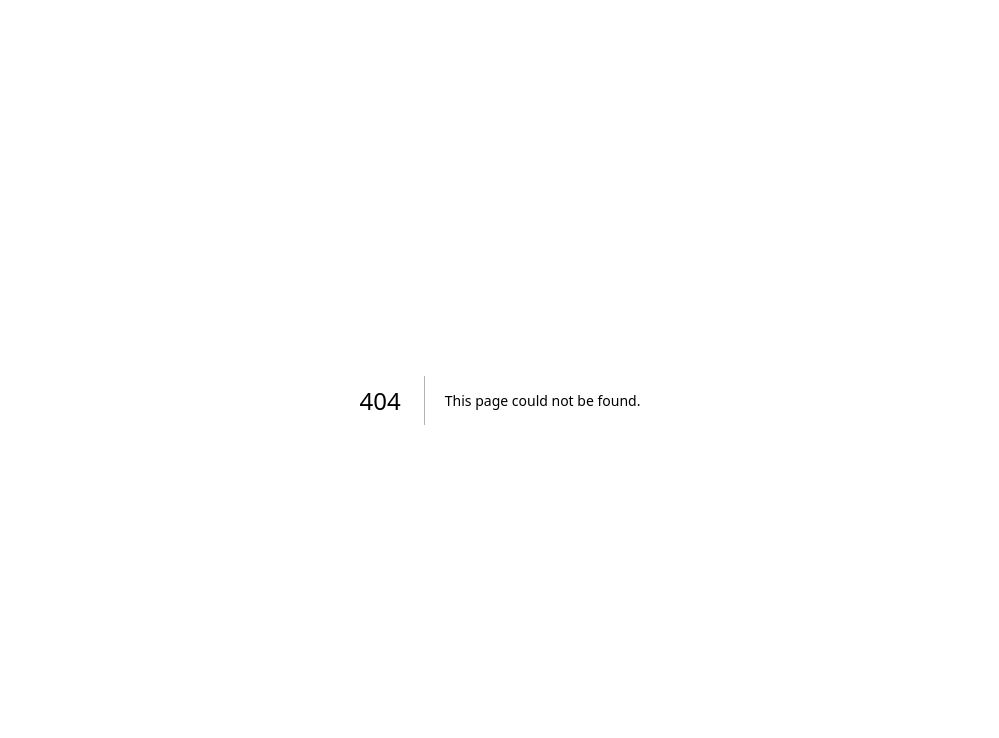
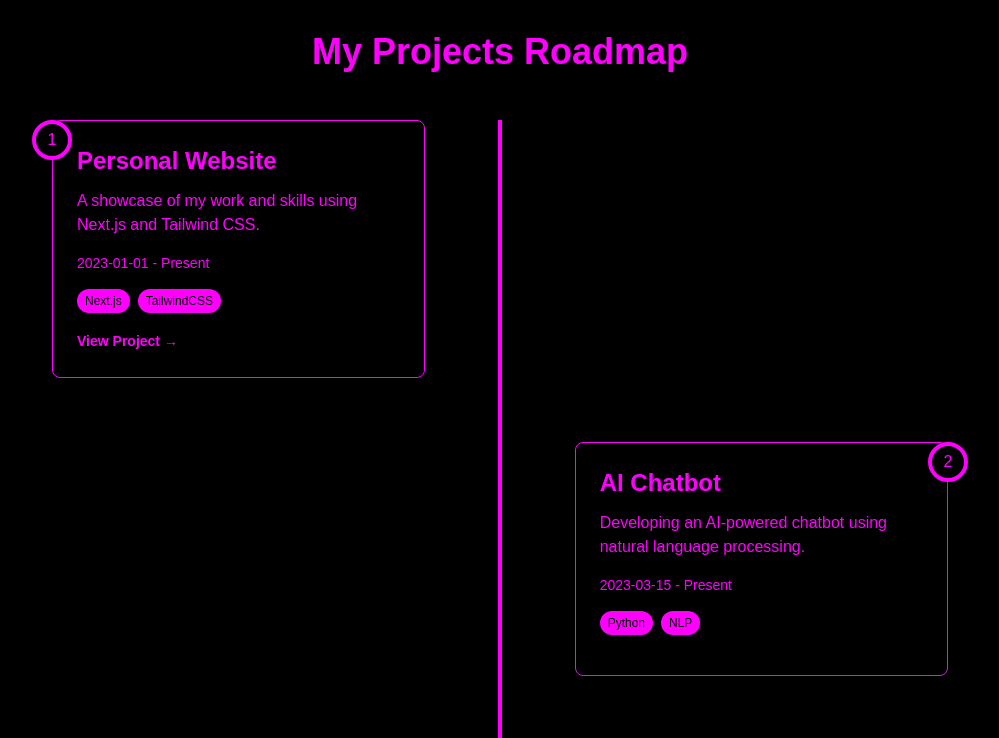
Before and after one commit to Djai284/website, a Next.js app: page /projects in a window 1280 px wide. Before the commit this address had no page. Shown: the top 738 px of the page, without its empty margins (140-1139 px from the left). Built offline with nearby package versions, Linux system fonts and the light colour scheme.

Commit message:
added links

```diff
--- a/src/app/layout.tsx
+++ b/src/app/layout.tsx
@@ -1,6 +1,7 @@
 import type { Metadata } from "next";
 import localFont from "next/font/local";
 import "./globals.css";
+import { ThemeProvider } from "../components/theme-provider";
 
 const geistSans = localFont({
   src: "./fonts/GeistVF.woff",
@@ -28,7 +29,7 @@ export default function RootLayout({
       <body
         className={`${geistSans.variable} ${geistMono.variable} antialiased`}
       >
-        {children}
+        <ThemeProvider>{children}</ThemeProvider>
       </body>
     </html>
   );
--- a/src/app/page.tsx
+++ b/src/app/page.tsx
@@ -1,16 +1,12 @@
-"use client";
 import React from "react";
-import { ThemeProvider } from "../components/theme-provider";
 import FloatingNetworkBackground from "@/components/floating-network";
 import { Content } from "@/components/landing";
 
 const App: React.FC = () => {
   return (
-    <ThemeProvider>
-      <FloatingNetworkBackground nodeCount={30} connectionDistance={150} maxNodes={70}>
-        <Content />
-      </FloatingNetworkBackground>
-    </ThemeProvider>
+    <FloatingNetworkBackground nodeCount={30} connectionDistance={150} maxNodes={70}>
+      <Content />
+    </FloatingNetworkBackground>
   );
 };
 
--- /dev/null
+++ b/src/app/projects/page.tsx
@@ -0,0 +1,144 @@
+"use client";
+import React, { useRef, useEffect, useState } from "react";
+import { motion } from "framer-motion";
+import { useTheme } from "../../components/theme-provider";
+import { twMerge } from "tailwind-merge";
+
+interface Project {
+  id: string;
+  name: string;
+  description: string;
+  startDate: string;
+  endDate: string | null;
+  skills: string[];
+  url?: string;
+}
+
+const projects: Project[] = [
+  {
+    id: "1",
+    name: "Personal Website",
+    description: "A showcase of my work and skills using Next.js and Tailwind CSS.",
+    startDate: "2023-01-01",
+    endDate: null,
+    skills: ["Next.js", "TailwindCSS"],
+    url: "https://jai.place",
+  },
+  {
+    id: "2",
+    name: "AI Chatbot",
+    description: "Developing an AI-powered chatbot using natural language processing.",
+    startDate: "2023-03-15",
+    endDate: null,
+    skills: ["Python", "NLP"],
+  },
+  {
+    id: "3",
+    name: "Mobile App",
+    description: "A cross-platform mobile app built with React Native.",
+    startDate: "2022-11-01",
+    endDate: "2023-02-28",
+    skills: ["React Native", "Expo"],
+    url: "https://github.com/Djai284/mobile-app",
+  },
+];
+
+const ProjectsTimeline: React.FC = () => {
+  const theme = useTheme();
+  const [visibleItems, setVisibleItems] = useState<number[]>([]);
+  const timelineRef = useRef<HTMLDivElement>(null);
+
+  useEffect(() => {
+    const observer = new IntersectionObserver(
+      (entries) => {
+        entries.forEach((entry) => {
+          if (entry.isIntersecting) {
+            const itemId = Number(entry.target.getAttribute("data-id"));
+            setVisibleItems((prev) => [...prev, itemId]);
+            observer.unobserve(entry.target);
+          }
+        });
+      },
+      { threshold: 0.2, root: null }
+    );
+
+    const items = timelineRef.current?.querySelectorAll(".timeline-item");
+    items?.forEach((item) => observer.observe(item));
+
+    return () => observer.disconnect();
+  }, []);
+
+  return (
+    <div className="min-h-screen p-8" style={{ backgroundColor: theme.baseColor, color: theme.accentColor }}>
+      <h1 className="text-4xl font-bold mb-12 text-center">
+        My Projects Roadmap
+      </h1>
+      <div className="relative max-w-4xl mx-auto" ref={timelineRef}>
+        <div className="absolute w-1 bg-gray-300 h-full left-1/2 transform -translate-x-1/2" style={{ backgroundColor: theme.accentColor }}></div>
+        {projects.map((project, index) => (
+          <motion.div
+            key={project.id}
+            data-id={index}
+            className={`timeline-item mb-16 relative flex ${
+              index % 2 === 0 ? "flex-row-reverse" : "flex-row"
+            }`}
+            initial={{ opacity: 0, y: 50 }}
+            animate={visibleItems.includes(index) ? { opacity: 1, y: 0 } : {}}
+            transition={{ duration: 0.5, delay: index * 0.1 }}
+          >
+            <div
+              className={`w-10 h-10 absolute top-0 rounded-full flex items-center justify-center z-10 ${
+                index % 2 === 0 ? "-left-5" : "-right-5"
+              } border-4 shadow-lg`}
+              style={{ backgroundColor: theme.baseColor, borderColor: theme.accentColor, color: theme.accentColor }}
+            >
+              {index + 1}
+            </div>
+            <div
+              className={`w-5/12 p-6 shadow-xl rounded-lg ${
+                index % 2 === 0 ? "mr-auto" : "ml-auto"
+              }`}
+              style={{ backgroundColor: theme.baseColor, borderColor: theme.accentColor, borderWidth: '1px' }}
+            >
+              <h2 className="text-2xl font-semibold mb-3" style={{ color: theme.accentColor }}>
+                {project.name}
+              </h2>
+              <p className="mb-4" style={{ color: theme.accentColor }}>
+                {project.description}
+              </p>
+              <div className="flex justify-between items-center mb-4">
+                <span className="text-sm" style={{ color: theme.accentColor }}>
+                  {project.startDate} - {project.endDate || "Present"}
+                </span>
+              </div>
+              <div className="flex flex-wrap gap-2 mb-4">
+                {project.skills.map((skill) => (
+                  <span
+                    key={skill}
+                    className="text-xs px-2 py-1 rounded-full"
+                    style={{ backgroundColor: theme.accentColor, color: theme.baseColor }}
+                  >
+                    {skill}
+                  </span>
+                ))}
+              </div>
+              {project.url && (
+                <a
+                  href={project.url}
+                  target="_blank"
+                  rel="noopener noreferrer"
+                  className="text-sm font-semibold hover:opacity-80 transition-opacity"
+                  style={{ color: theme.accentColor }}
+                >
+                  View Project →
+                </a>
+              )}
+            </div>
+          </motion.div>
+        ))}
+      </div>
+    </div>
+  );
+};
+
+export default ProjectsTimeline;
--- /dev/null
+++ b/src/app/projects/page3.tsx
@@ -0,0 +1,82 @@
+"use client";
+import React from "react";
+import { useTheme } from "../../components/theme-provider";
+
+interface Project {
+  id: string;
+  name: string;
+  description: string;
+  startDate: string;
+  endDate: string | null;
+  status: "Ongoing" | "Completed" | "On Hold";
+  skills: string[];
+  url?: string;
+  eventType: string;
+  tags: string[];
+}
+
+const projects: Project[] = [
+  {
+    id: "1",
+    name: "Personal Website",
+    description: "A showcase of my work and skills using Next.js and Tailwind CSS.",
+    startDate: "2023-01-01",
+    endDate: null,
+    status: "Ongoing",
+    skills: ["Next.js", "TailwindCSS"],
+    url: "https://jai.place",
+    eventType: "personal",
+    tags: ["web-development", "personal-projects"],
+  },
+  {
+    id: "2",
+    name: "AI Chatbot",
+    description: "Developing an AI-powered chatbot using natural language processing.",
+    startDate: "2023-03-15",
+    endDate: null,
+    status: "Ongoing",
+    skills: ["Python", "NLP"],
+    eventType: "work",
+    tags: ["ai", "nlp"],
+  },
+  {
+    id: "3",
+    name: "Mobile App",
+    description: "A cross-platform mobile app built with React Native.",
+    startDate: "2022-11-01",
+    endDate: "2023-02-28",
+    status: "Completed",
+    skills: ["React Native", "Expo"],
+    url: "https://github.com/Djai284/mobile-app",
+    eventType: "work",
+    tags: ["react-native", "mobile-app"],
+  },
+];
+
+const ProjectsTimeline: React.FC = () => {
+  const theme = useTheme();
+
+  return (
+    <div style={{ backgroundColor: theme.baseColor, color: theme.accentColor, padding: '20px' }}>
+      <h1 style={{ fontSize: '24px', fontWeight: 'bold', marginBottom: '20px', textAlign: 'center' }}>
+        My Projects Roadmap
+      </h1>
+
+      <div>
+        {projects.map((project, index) => (
+          <div key={project.id} style={{ marginBottom: '20px', border: `1px solid ${theme.accentColor}`, padding: '10px' }}>
+            <h2 style={{ fontSize: '20px', fontWeight: 'bold' }}>{project.name}</h2>
+            <p>{project.description}</p>
+            <p>Start Date: {project.startDate}</p>
+            <p>End Date: {project.endDate || "Ongoing"}</p>
+            <p>Status: {project.status}</p>
+            <p>Skills: {project.skills.join(", ")}</p>
+            {project.url && <a href={project.url} style={{ color: theme.accentColor }}>View Project</a>}
+          </div>
+        ))}
+      </div>
+    </div>
+  );
+};
+
+export default ProjectsTimeline;
--- a/src/components/floating-network.tsx
+++ b/src/components/floating-network.tsx
@@ -1,3 +1,4 @@
+"use client";
 import React, { useEffect, useRef, useCallback, useState } from "react";
 import { useTheme } from "./theme-provider";
 
--- a/src/components/landing.tsx
+++ b/src/components/landing.tsx
@@ -8,7 +8,15 @@ import pfp from "../app/images/jai.png";
 export const Content: React.FC = () => {
   const theme = useTheme();
 
-  const navItems = ["Blog", "Projects", "Resume"];
+  const navItems = [
+    { name: "Blog", url: "https://blog.jai.place/" },
+    { name: "Projects", url: "/projects" },
+    {
+      name: "Resume",
+      url: "https://firebasestorage.googleapis.com/v0/b/personal-website-f0071.appspot.com/o/dhananjai-ft-resume.pdf?alt=media&token=8f2b6f88-6298-44db-b3f5-21c9307682cd",
+    },
+  ];
+
   const socialLinks = [
     { name: "GitHub", url: "https://github.com/Djai284" },
     {
@@ -30,29 +38,28 @@ export const Content: React.FC = () => {
   };
 
   const getTextColor = () => {
-    console.log(theme.name);
     return theme.type === "light" ? "text-gray-800" : "text-white";
   };
 
   return (
     <div className="flex flex-col items-center justify-center min-h-screen text-center p-4 pointer-events-none">
-      <div className={twMerge("p-8 rounded-lg shadow-lg max-w-4xl w-full pointer-events-auto", getContainerStyle())}>
+      <div
+        className={twMerge(
+          "p-8 rounded-lg shadow-lg max-w-4xl w-full pointer-events-auto",
+          getContainerStyle()
+        )}
+      >
         <div className="flex flex-col md:flex-row items-center justify-center mb-8">
           <div className="md:w-1/3 mb-6 md:mb-0">
-            <AnimatedImage
-              src={pfp}
-              alt="Jai"
-              width={192}
-              height={192}
-            />
-            <div className="flex justify-center space-x-4">
+            <AnimatedImage src={pfp} alt="Jai" width={192} height={192} />
+            <div className="flex justify-center space-x-4 mt-4">
               {socialLinks.map((link) => (
                 <a
                   key={link.name}
                   href={link.url}
                   className={twMerge(
                     "text-sm hover:underline transition-colors duration-300",
-                    theme.accentColor
+                    `text-[${theme.accentColor}]`
                   )}
                   target="_blank"
                   rel="noopener noreferrer"
@@ -69,7 +76,8 @@ export const Content: React.FC = () => {
                 getTextColor()
               )}
             >
-              hey, i&apos;m jai <span className={theme.accentColor}>👋</span>
+              hey, i&apos;m jai{" "}
+              <span className={`text-[${theme.accentColor}]`}>👋</span>
             </h1>
             <p
               className={twMerge(
@@ -77,21 +85,29 @@ export const Content: React.FC = () => {
                 getTextColor()
               )}
             >
-              i&apos;m a passionate builder who dabbles in many things. welcome to my
-              mind (it is a bit of a mess 😂)
+              i&apos;m a passionate builder who dabbles in many things. welcome
+              to my mind (it is a bit of a mess 😂)
             </p>
             <nav>
               <ul className="flex flex-wrap justify-center space-x-4 font-sans text-lg">
                 {navItems.map((item) => (
-                  <li key={item}>
+                  <li key={item.name}>
                     <a
-                      href={`#${item.toLowerCase()}`}
+                      href={item.url}
                       className={twMerge(
                         "transition-colors duration-300 border-b-2 border-transparent hover:border-current px-2 py-1",
-                        theme.baseColor
+                        `text-[${theme.baseColor}]`
                       )}
+                      target={
+                        item.url.startsWith("http") ? "_blank" : undefined
+                      }
+                      rel={
+                        item.url.startsWith("http")
+                          ? "noopener noreferrer"
+                          : undefined
+                      }
                     >
-                      {item}
+                      {item.name}
                     </a>
                   </li>
                 ))}
```
